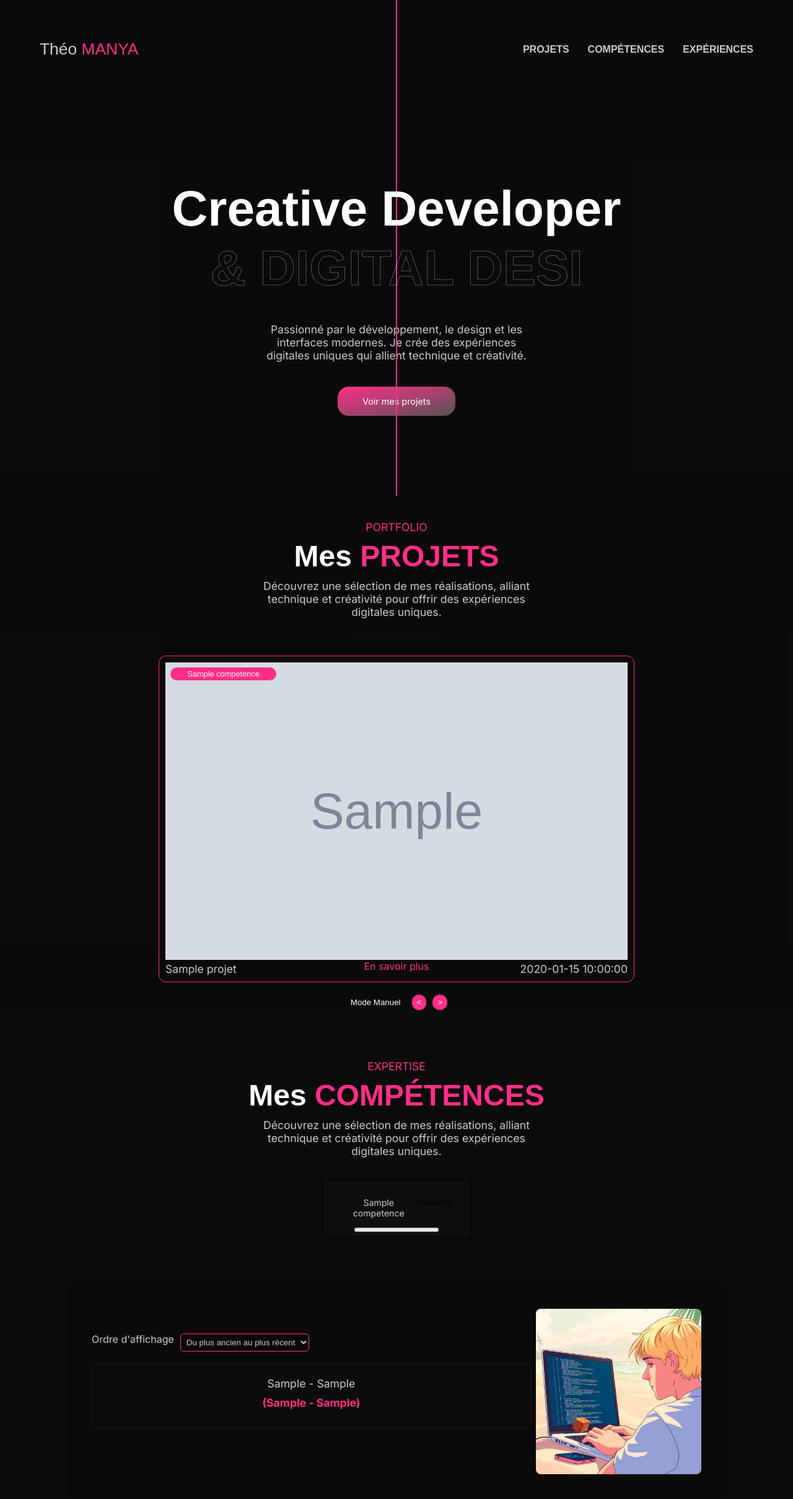
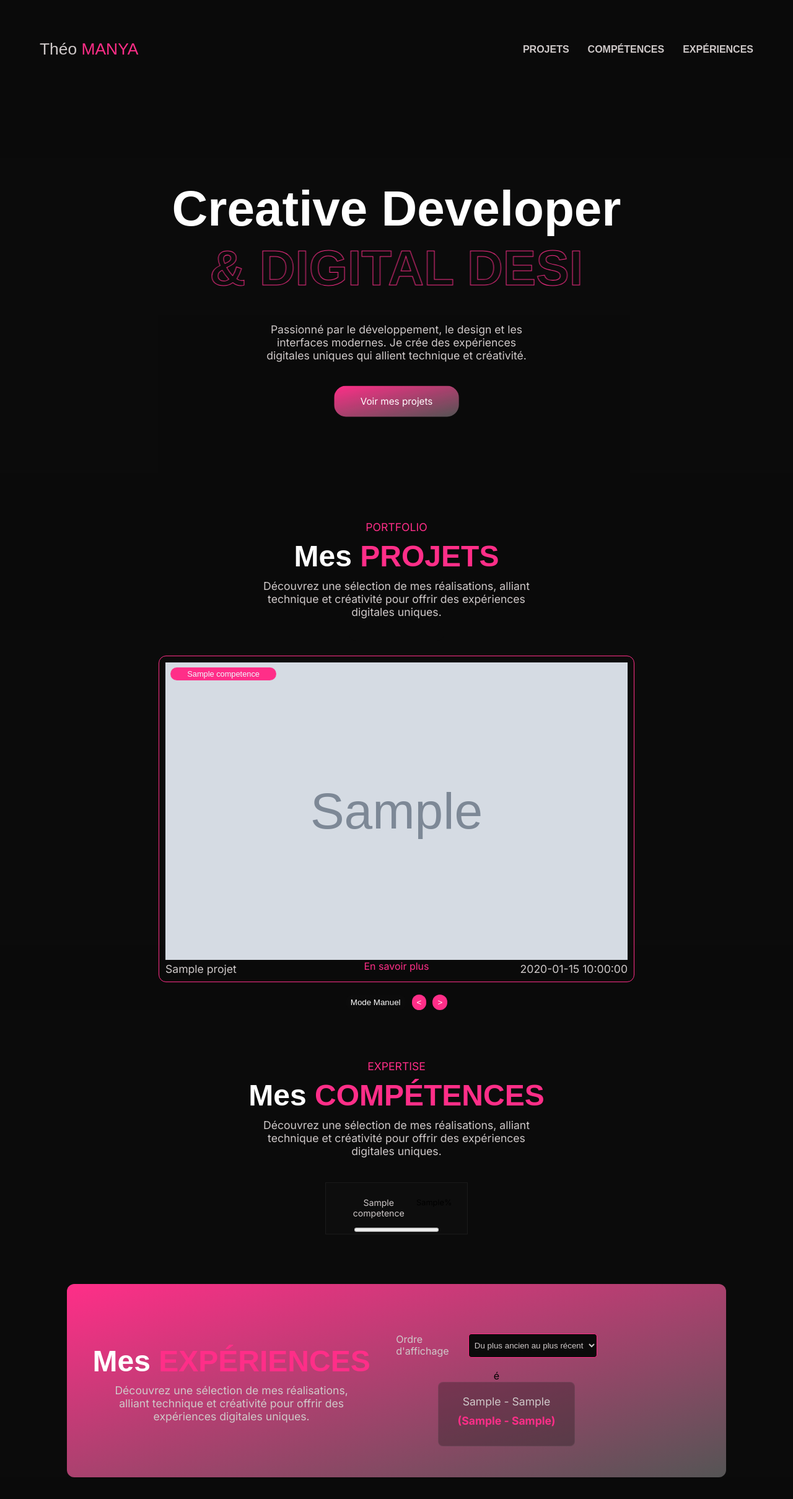
Before and after one commit to Maanaaa/theo-manya.fr, a PHP site: page / in a window 1280 px wide. Shown: the whole page at 62% size. After the commit the page ends 2384 px from the top, so only its background shows below. Run offline with PHP 8.4, Linux system fonts and the light colour scheme; tables that the repository leaves empty or names only in its code hold one stand-in row (values such as "Sample post"); grey boxes marked "Sample" are stand-in pictures; some web fonts are replaced.

Commit message:
Modifications légères du CSS + deux keyframes

```diff
--- a/css/index.css
+++ b/css/index.css
@@ -33,6 +33,7 @@
     line-height: 1.2;
     font-family: var(--font-primary);
     background-color: var(--color-bg);
+    scroll-behavior: smooth;
 }
 
 a {
@@ -56,9 +57,49 @@
 }
 
 h1 span {
-    color: transparent;
-    -webkit-text-stroke: 1px var(--color-highlight-dark);
+  color: transparent;
+  -webkit-text-stroke: 1px var(--color-highlight);
+  position: relative;
+  display: inline-block;
+  animation: brillance 3s linear infinite;
+  /* Pour éviter que le texte "saute" pendant l'animation */
+  -webkit-text-fill-color: transparent;
 }
+
+@keyframes brillance {
+    /*
+    Obligé d'utiliser les %, car en utilisant seulement "from" et "to"
+    ça faisait un effet de "cassure" à la fin de l'animation, ce qui la rendait moins belle.
+    */
+
+  0% {
+    -webkit-text-stroke-color: var(--color-highlight);
+    filter: brightness(1);
+  }
+  50% {
+    -webkit-text-stroke-color: rgb(241, 113, 169);
+    filter: brightness(1.4);
+    transform: scale(1.05);
+  }
+  100% {
+    -webkit-text-stroke-color: var(--color-highlight);
+    filter: brightness(1);
+  }
+}
+
+@keyframes boutonZoom {
+    0%{
+        transform: scale(1);
+    }
+    50%{
+        transform: scale(1.05);
+    }
+    100%{
+        transform: scale(1.1);
+    }
+}
+
+
 
 h2 {
     font-size: 3em;
@@ -167,6 +208,9 @@
     font-size: 0.9em;
     transition: all var(--transition-smooth);
     text-align: center;
+    animation: boutonZoom 1s linear infinite alternate;
+    /* L'utilisation de alternate me permet de ne pas
+     casser l'animation à la fin, et de jouer l'animation dans le sens inverse jusqu'à la recommencer */
 }
 
 .intro a:hover {
@@ -397,9 +441,22 @@
     margin-top: 10vh;
     display: flex;
     flex-direction: row;
-    background-color: var(--color-navbar);
+    background: linear-gradient(to bottom right, var(--color-highlight), var(--color-highlight-dark));
     padding: 20px;
     border-radius: 12px;
+    align-items: center;
+    justify-content: center;
+    transition: all 0.5s ease;
+}
+
+#experiences:hover{
+    width: 100%;
+    height: 100%;
+}
+
+
+#experiences .showCase p{
+    width: 80%;
 }
 
 #experiences .left {
@@ -472,27 +529,3 @@
     height: auto;
     border-radius: 8px;
 }
-
-/* Timeline */
-#experiences .left::before {
-    content: '';
-    position: absolute;
-    left: 50%;
-    top: 0;
-    bottom: 0;
-    width: 2px;
-    background-color: var(--color-highlight);
-    transform: translateX(-50%);
-}
-
-#experiences li::before {
-    content: '';
-    position: absolute;
-    left: -20px;
-    top: 50%;
-    width: 10px;
-    height: 10px;
-    background-color: var(--color-highlight);
-    border-radius: 50%;
-    transform: translateY(-50%);
-}
--- a/index.php
+++ b/index.php
@@ -57,7 +57,6 @@
         </div>
 
     </div>
-
 <section id="projets" class="spaceTopPadding">
     <div class="description showCase">
         <p><span>Portfolio</span></p>
@@ -122,6 +121,10 @@
     </section>
 
     <section id="experiences" class="spaceTop flex">
+        <div class="showCase">
+            <h2 class="smallSpaceTop">Mes <span>Expériences</span></h2>
+            <p class="smallSpaceTop">Découvrez une sélection de mes réalisations, alliant technique et créativité pour offrir des expériences digitales uniques.</p>
+        </div>
         <div class="left spaceTop">
             <div class="filtre">
                 <label for="ordre">Ordre d'affichage</label>
@@ -129,9 +132,11 @@
                     <option value="croissant">Du plus ancien au plus récent</option>
                     <option value="decroissant">Du plus récent au plus ancien</option>
                 </select>
-            </div>
+            </div>é
+            <div>
             <ul>
             <?php foreach($tabXp as $xp): ?>
+                <li>
                 <?php
                 // Compétence pour cet expérience
                 $requete_xp_competences = 'SELECT c.titre FROM ExperiencesCompetences ec JOIN Competences c ON ec.id_competence = c.id_competence WHERE ec.id_experience = :id_experience';
@@ -140,7 +145,7 @@
                 $resultats_xp_competences->execute();
                 $tabXpCompetences = $resultats_xp_competences->fetchAll(PDO::FETCH_ASSOC);
                 ?>
-            <li>
+
                 <p><?php echo $xp["poste"] ?> - <?php echo $xp["entreprise"] ?>
                     <?php ?><?php
                     if(isset($xp["fin"])){
@@ -154,9 +159,10 @@
             </li>
             <?php endforeach ?>
             </ul>
+            </div>
         </div>
         <div class="right">
-            <img src="img/xp_illustr.png" alt="Portfolio de Manya Théo, SAE203. Image d'illustration de la section expériences.">
+            <!---<img src="img/xp_illustr.png" alt="Portfolio de Manya Théo, SAE203. Image d'illustration de la section expériences."> !-->
         </div>
     </section>
     </main>
```
